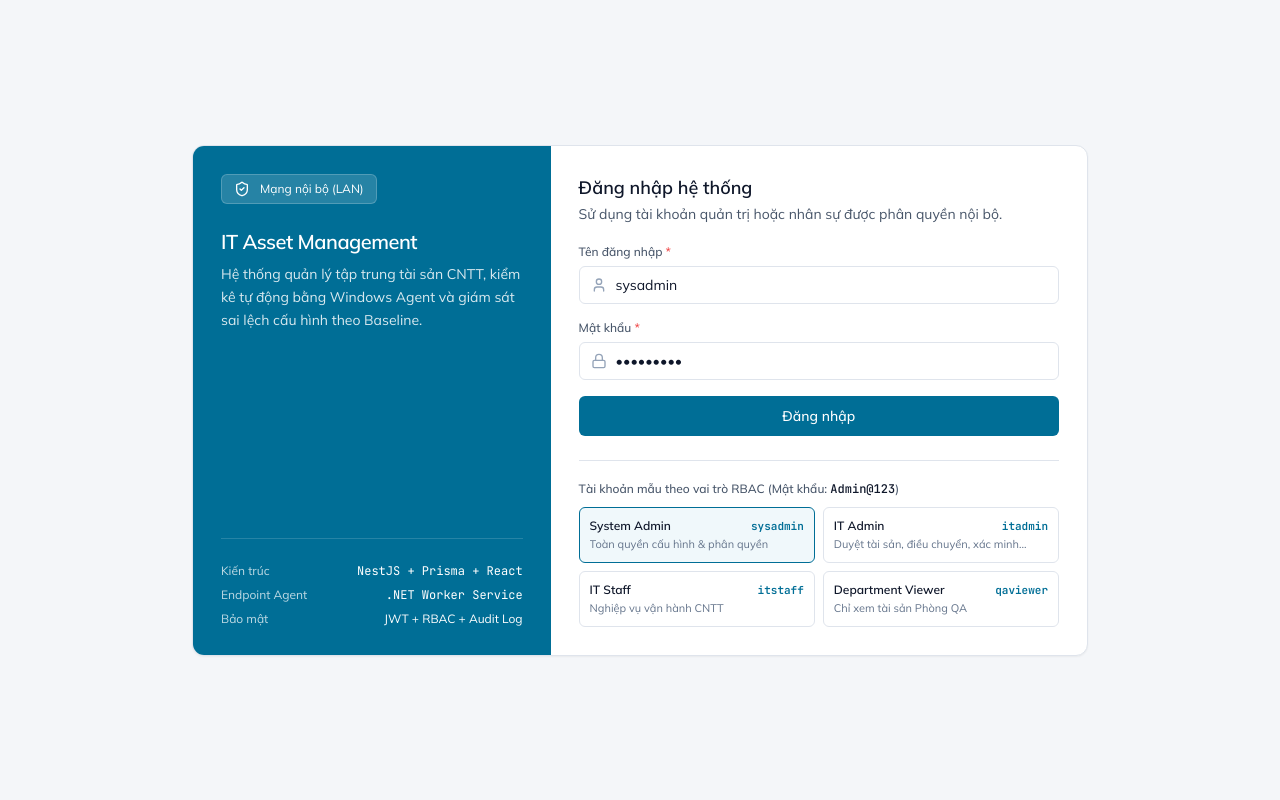
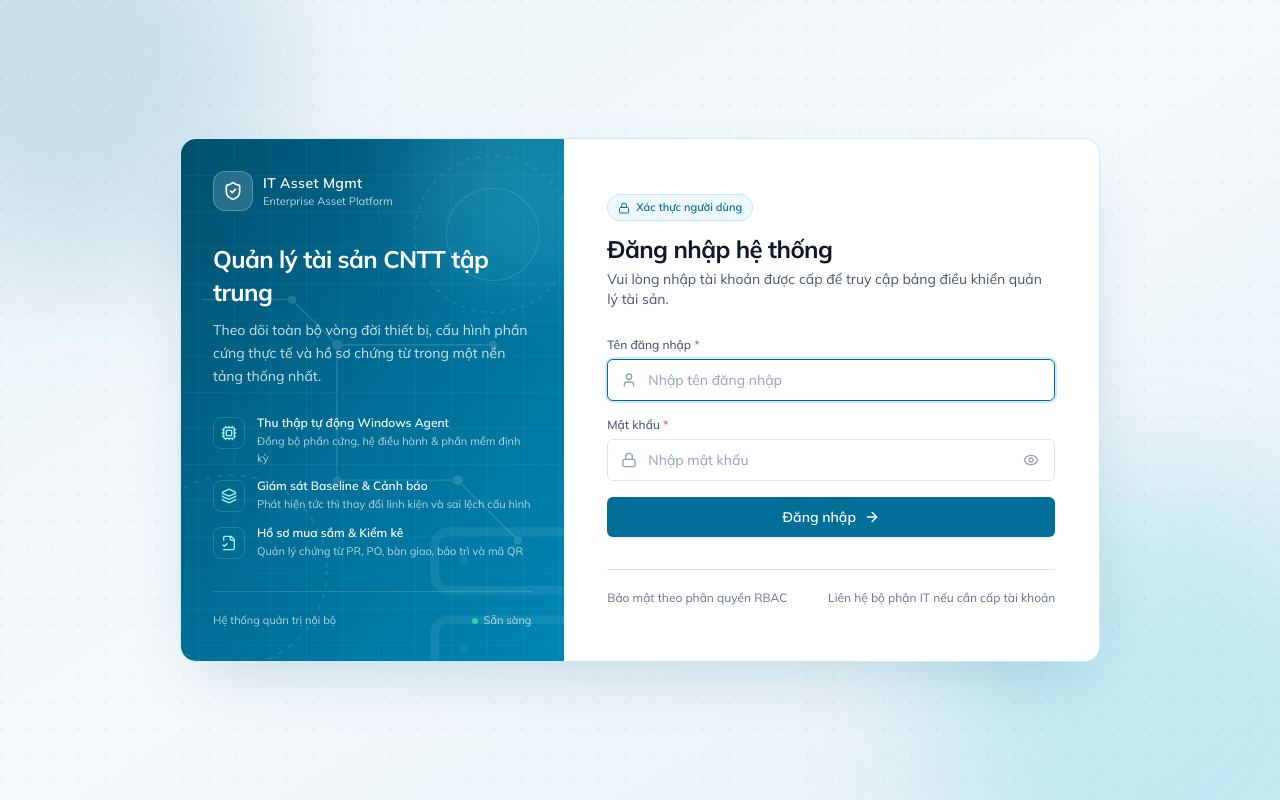
Before and after one commit to truongthehoc/QA-Asset-Management, a React (Vite) app in the folder frontend/: page /login in a window 1280 px wide. Built offline with nearby package versions, Linux system fonts and the light colour scheme.

Commit message:
feat: redesign login page with IT network motif and remove demo credentials

```diff
--- a/frontend/src/pages/LoginPage.tsx
+++ b/frontend/src/pages/LoginPage.tsx
@@ -1,20 +1,26 @@
 import React, { useState } from 'react';
 import { useNavigate } from 'react-router-dom';
-import { ShieldCheck, Lock, User, AlertCircle } from 'lucide-react';
+import {
+  ShieldCheck,
+  Lock,
+  User,
+  AlertCircle,
+  Eye,
+  EyeOff,
+  ArrowRight,
+  Cpu,
+  Layers,
+  FileCheck2,
+  Server,
+} from 'lucide-react';
 import { useAuth } from '../contexts/AuthContext';
-
-const DEMO_ACCOUNTS = [
-  { username: 'sysadmin', role: 'System Admin', desc: 'Toàn quyền cấu hình & phân quyền' },
-  { username: 'itadmin', role: 'IT Admin', desc: 'Duyệt tài sản, điều chuyển, xác minh Baseline' },
-  { username: 'itstaff', role: 'IT Staff', desc: 'Nghiệp vụ vận hành CNTT' },
-  { username: 'qaviewer', role: 'Department Viewer', desc: 'Chỉ xem tài sản Phòng QA' },
-];
 
 export const LoginPage: React.FC = () => {
   const { login } = useAuth();
   const navigate = useNavigate();
-  const [username, setUsername] = useState('sysadmin');
-  const [password, setPassword] = useState('Admin@123');
+  const [username, setUsername] = useState('');
+  const [password, setPassword] = useState('');
+  const [showPassword, setShowPassword] = useState(false);
   const [error, setError] = useState('');
   const [submitting, setSubmitting] = useState(false);
 
@@ -23,122 +29,232 @@ export const LoginPage: React.FC = () => {
     setError('');
     setSubmitting(true);
     try {
-      await login(username, password);
+      await login(username.trim(), password);
       navigate('/');
     } catch (err: any) {
-      setError(err.response?.data?.message || 'Đăng nhập thất bại. Vui lòng kiểm tra thông tin.');
+      setError(err.response?.data?.message || 'Tên đăng nhập hoặc mật khẩu không chính xác.');
     } finally {
       setSubmitting(false);
     }
   };
 
   return (
-    <div className="min-h-screen bg-canvas flex items-center justify-center p-4">
-      <div className="w-full max-w-4xl grid md:grid-cols-5 bg-white border border-line rounded-xl overflow-hidden shadow-sm">
-        {/* Left Brand Panel */}
-        <div className="md:col-span-2 bg-rail text-white p-7 flex flex-col justify-between">
+    <div className="relative min-h-screen overflow-hidden bg-gradient-to-br from-[#eaf4f9] via-[#f5f9fc] to-[#e1eff6] flex items-center justify-center p-4 sm:p-6">
+      {/* Subtle architectural grid & ambient glow on page backdrop */}
+      <div
+        aria-hidden="true"
+        className="pointer-events-none absolute inset-0 opacity-45"
+        style={{
+          backgroundImage:
+            'radial-gradient(circle at 1px 1px, rgba(0, 110, 150, 0.16) 1px, transparent 0)',
+          backgroundSize: '26px 26px',
+        }}
+      />
+      <div
+        aria-hidden="true"
+        className="pointer-events-none absolute -top-28 -left-28 w-96 h-96 rounded-full bg-[#006E96]/15 blur-3xl"
+      />
+      <div
+        aria-hidden="true"
+        className="pointer-events-none absolute -bottom-32 -right-24 w-[28rem] h-[28rem] rounded-full bg-cyan-500/15 blur-3xl"
+      />
+
+      {/* Main Split Card */}
+      <div className="relative z-10 w-full max-w-[920px] grid md:grid-cols-12 bg-white rounded-2xl border border-sky-200/80 shadow-[0_24px_60px_-20px_rgba(0,90,125,0.22)] overflow-hidden">
+        {/* Left Visual & Brand Panel */}
+        <div className="relative md:col-span-5 bg-gradient-to-br from-[#004f6d] via-[#006E96] to-[#0086b3] text-white p-8 flex flex-col justify-between overflow-hidden">
+          {/* IT Infrastructure SVG Circuit / Network Topology Motif */}
+          <svg
+            aria-hidden="true"
+            viewBox="0 0 420 520"
+            fill="none"
+            className="pointer-events-none absolute inset-0 w-full h-full opacity-[0.14]"
+            preserveAspectRatio="xMidYMid slice"
+          >
+            <defs>
+              <pattern id="itam-grid" width="36" height="36" patternUnits="userSpaceOnUse">
+                <path d="M 36 0 L 0 0 0 36" stroke="white" strokeWidth="0.7" />
+              </pattern>
+            </defs>
+            <rect width="420" height="520" fill="url(#itam-grid)" />
+            {/* Connected endpoint nodes */}
+            <circle cx="330" cy="95" r="78" stroke="white" strokeWidth="1.2" strokeDasharray="4 6" />
+            <circle cx="330" cy="95" r="46" stroke="white" strokeWidth="1" />
+            <circle cx="70" cy="430" r="95" stroke="white" strokeWidth="1.2" strokeDasharray="5 7" />
+            <path
+              d="M 40 160 L 130 160 L 175 205 L 330 205 M 175 205 L 175 340 L 295 340 M 295 340 L 355 400"
+              stroke="white"
+              strokeWidth="1.4"
+            />
+            <circle cx="130" cy="160" r="4" fill="white" />
+            <circle cx="175" cy="205" r="5" fill="white" />
+            <circle cx="330" cy="205" r="4" fill="white" />
+            <circle cx="175" cy="340" r="4" fill="white" />
+            <circle cx="295" cy="340" r="5" fill="white" />
+            <circle cx="355" cy="400" r="4" fill="white" />
+          </svg>
+
+          {/* Soft glow orb */}
+          <div
+            aria-hidden="true"
+            className="pointer-events-none absolute -right-14 -top-14 w-52 h-52 rounded-full bg-cyan-300/20 blur-2xl"
+          />
+          <Server
+            aria-hidden="true"
+            className="pointer-events-none absolute -right-8 -bottom-8 w-44 h-44 text-white/[0.07]"
+            strokeWidth={1.2}
+          />
+
+          {/* Top Brand */}
+          <div className="relative z-10">
+            <div className="inline-flex items-center gap-2.5">
+              <div className="w-10 h-10 rounded-xl bg-white/15 border border-white/25 backdrop-blur-sm flex items-center justify-center shadow-sm">
+                <ShieldCheck className="w-5 h-5 text-white" />
+              </div>
               <div>
-            <div className="inline-flex items-center gap-2.5 px-3 py-1.5 rounded-md bg-white/15 border border-white/20 text-xs font-normal text-white mb-6">
-              <ShieldCheck className="w-4 h-4 text-white" />
-              Mạng nội bộ (LAN)
+                <div className="text-sm font-semibold tracking-wide text-white">IT Asset Mgmt</div>
+                <div className="text-[11px] text-white/75">Enterprise Asset Platform</div>
               </div>
-            <h1 className="text-xl font-semibold tracking-tight leading-snug">
-              IT Asset Management
+            </div>
+
+            <h1 className="mt-8 text-2xl font-bold tracking-tight leading-snug text-white">
+              Quản lý tài sản CNTT tập trung
             </h1>
-            <p className="text-sm text-white/85 mt-2 leading-relaxed">
-              Hệ thống quản lý tập trung tài sản CNTT, kiểm kê tự động bằng Windows Agent và giám sát sai lệch cấu hình theo Baseline.
+            <p className="mt-2.5 text-sm text-white/80 leading-relaxed">
+              Theo dõi toàn bộ vòng đời thiết bị, cấu hình phần cứng thực tế và hồ sơ chứng từ trong một nền tảng thống nhất.
             </p>
+
+            {/* Key Capabilities */}
+            <div className="mt-7 space-y-3">
+              <div className="flex items-start gap-3">
+                <div className="w-8 h-8 rounded-lg bg-white/12 border border-white/15 flex items-center justify-center shrink-0 mt-0.5">
+                  <Cpu className="w-4 h-4 text-cyan-200" />
                 </div>
-          <div className="mt-8 pt-6 border-t border-white/15 space-y-2 text-xs text-white/75">
-            <div className="flex justify-between">
-              <span>Kiến trúc</span>
-              <span className="text-white font-mono">NestJS + Prisma + React</span>
-            </div>
-            <div className="flex justify-between">
-              <span>Endpoint Agent</span>
-              <span className="text-white font-mono">.NET Worker Service</span>
-            </div>
-            <div className="flex justify-between">
-              <span>Bảo mật</span>
-              <span className="text-white">JWT + RBAC + Audit Log</span>
+                <div>
+                  <div className="text-xs font-semibold text-white">Thu thập tự động Windows Agent</div>
+                  <div className="text-[11px] text-white/70 mt-0.5">
+                    Đồng bộ phần cứng, hệ điều hành &amp; phần mềm định kỳ
                   </div>
                 </div>
               </div>
 
-        {/* Right Login Form */}
-        <div className="md:col-span-3 p-7">
-          <h2 className="text-lg font-semibold text-ink-primary">Đăng nhập hệ thống</h2>
-          <p className="text-sm text-ink-secondary mt-0.5 mb-5">
-            Sử dụng tài khoản quản trị hoặc nhân sự được phân quyền nội bộ.
+              <div className="flex items-start gap-3">
+                <div className="w-8 h-8 rounded-lg bg-white/12 border border-white/15 flex items-center justify-center shrink-0 mt-0.5">
+                  <Layers className="w-4 h-4 text-cyan-200" />
+                </div>
+                <div>
+                  <div className="text-xs font-semibold text-white">Giám sát Baseline &amp; Cảnh báo</div>
+                  <div className="text-[11px] text-white/70 mt-0.5">
+                    Phát hiện tức thì thay đổi linh kiện và sai lệch cấu hình
+                  </div>
+                </div>
+              </div>
+
+              <div className="flex items-start gap-3">
+                <div className="w-8 h-8 rounded-lg bg-white/12 border border-white/15 flex items-center justify-center shrink-0 mt-0.5">
+                  <FileCheck2 className="w-4 h-4 text-cyan-200" />
+                </div>
+                <div>
+                  <div className="text-xs font-semibold text-white">Hồ sơ mua sắm &amp; Kiểm kê</div>
+                  <div className="text-[11px] text-white/70 mt-0.5">
+                    Quản lý chứng từ PR, PO, bàn giao, bảo trì và mã QR
+                  </div>
+                </div>
+              </div>
+            </div>
+          </div>
+
+          {/* Bottom Copyright */}
+          <div className="relative z-10 mt-8 pt-5 border-t border-white/15 flex items-center justify-between text-[11px] text-white/70">
+            <span>Hệ thống quản trị nội bộ</span>
+            <span className="inline-flex items-center gap-1.5">
+              <span className="w-1.5 h-1.5 rounded-full bg-emerald-400" />
+              Sẵn sàng
+            </span>
+          </div>
+        </div>
+
+        {/* Right Login Form Panel */}
+        <div className="md:col-span-7 p-8 sm:p-10 flex flex-col justify-center bg-white">
+          <div className="max-w-md w-full mx-auto">
+            <div className="mb-7">
+              <span className="inline-flex items-center gap-1.5 px-2.5 py-1 rounded-full bg-[#eef8fc] text-[#006E96] border border-sky-200/80 text-[11px] font-semibold mb-3">
+                <Lock className="w-3 h-3" />
+                Xác thực người dùng
+              </span>
+              <h2 className="text-2xl font-bold text-ink-primary tracking-tight">Đăng nhập hệ thống</h2>
+              <p className="text-sm text-ink-secondary mt-1">
+                Vui lòng nhập tài khoản được cấp để truy cập bảng điều khiển quản lý tài sản.
               </p>
+            </div>
 
             {error && (
-            <div className="mb-4 p-3 rounded-md bg-red-50 border border-red-200 text-red-700 text-sm flex items-center gap-2">
-              <AlertCircle className="w-4 h-4 shrink-0" />
+              <div className="mb-5 p-3.5 rounded-lg bg-red-50 border border-red-200 text-red-700 text-sm flex items-start gap-2.5">
+                <AlertCircle className="w-4 h-4 shrink-0 mt-0.5" />
                 <span>{error}</span>
               </div>
             )}
 
             <form onSubmit={handleSubmit} className="space-y-4">
               <div>
-              <label className="label-field">Tên đăng nhập <span className="text-red-500">*</span></label>
+                <label className="label-field">
+                  Tên đăng nhập <span className="text-red-500">*</span>
+                </label>
                 <div className="relative">
-                <User className="w-4 h-4 text-slate-400 absolute left-3 top-1/2 -translate-y-1/2" />
+                  <User className="w-4 h-4 text-slate-400 absolute left-3.5 top-1/2 -translate-y-1/2 pointer-events-none" />
                   <input
                     type="text"
                     required
+                    autoFocus
+                    autoComplete="username"
                     value={username}
                     onChange={(e) => setUsername(e.target.value)}
-                  className="input-field pl-9"
+                    className="input-field pl-10 py-2.5"
                     placeholder="Nhập tên đăng nhập"
                   />
                 </div>
               </div>
+
               <div>
-              <label className="label-field">Mật khẩu <span className="text-red-500">*</span></label>
+                <label className="label-field">
+                  Mật khẩu <span className="text-red-500">*</span>
+                </label>
                 <div className="relative">
-                <Lock className="w-4 h-4 text-slate-400 absolute left-3 top-1/2 -translate-y-1/2" />
+                  <Lock className="w-4 h-4 text-slate-400 absolute left-3.5 top-1/2 -translate-y-1/2 pointer-events-none" />
                   <input
-                  type="password"
+                    type={showPassword ? 'text' : 'password'}
                     required
+                    autoComplete="current-password"
                     value={password}
                     onChange={(e) => setPassword(e.target.value)}
-                  className="input-field pl-9"
+                    className="input-field pl-10 pr-10 py-2.5"
                     placeholder="Nhập mật khẩu"
                   />
+                  <button
+                    type="button"
+                    onClick={() => setShowPassword((v) => !v)}
+                    className="absolute right-3 top-1/2 -translate-y-1/2 p-1 text-slate-400 hover:text-slate-600 rounded transition-colors"
+                    title={showPassword ? 'Ẩn mật khẩu' : 'Hiện mật khẩu'}
+                    aria-label={showPassword ? 'Ẩn mật khẩu' : 'Hiện mật khẩu'}
+                  >
+                    {showPassword ? <EyeOff className="w-4 h-4" /> : <Eye className="w-4 h-4" />}
+                  </button>
                 </div>
               </div>
-            <button type="submit" disabled={submitting} className="btn-primary w-full py-2.5">
-              {submitting ? 'Đang xác thực...' : 'Đăng nhập'}
+
+              <button
+                type="submit"
+                disabled={submitting}
+                className="btn-primary w-full py-2.5 mt-2 text-sm font-semibold shadow-sm hover:shadow transition-all"
+              >
+                <span>{submitting ? 'Đang xác thực...' : 'Đăng nhập'}</span>
+                {!submitting && <ArrowRight className="w-4 h-4" />}
               </button>
             </form>
 
-          <div className="mt-6 pt-5 border-t border-line">
-            <div className="text-xs font-medium text-ink-secondary mb-2.5">
-              Tài khoản mẫu theo vai trò RBAC (Mật khẩu: <span className="font-mono text-ink-primary">Admin@123</span>)
-            </div>
-            <div className="grid grid-cols-2 gap-2">
-              {DEMO_ACCOUNTS.map((acc) => (
-                <button
-                  key={acc.username}
-                  type="button"
-                  onClick={() => {
-                    setUsername(acc.username);
-                    setPassword('Admin@123');
-                  }}
-                  className={`text-left p-2.5 rounded-md border text-xs transition-colors ${
-                    username === acc.username
-                      ? 'border-brand bg-brand-soft/60'
-                      : 'border-line hover:bg-slate-50'
-                  }`}
-                >
-                  <div className="font-semibold text-ink-primary flex items-center justify-between">
-                    <span>{acc.role}</span>
-                    <span className="font-mono text-[11px] text-brand">{acc.username}</span>
-                  </div>
-                  <div className="text-[11px] text-ink-muted mt-0.5 line-clamp-1">{acc.desc}</div>
-                </button>
-              ))}
+            <div className="mt-8 pt-5 border-t border-line flex items-center justify-between text-xs text-ink-muted">
+              <span>Bảo mật theo phân quyền RBAC</span>
+              <span>Liên hệ bộ phận IT nếu cần cấp tài khoản</span>
             </div>
           </div>
         </div>
```
Lines whose indentation alone changed are shown as unchanged.
